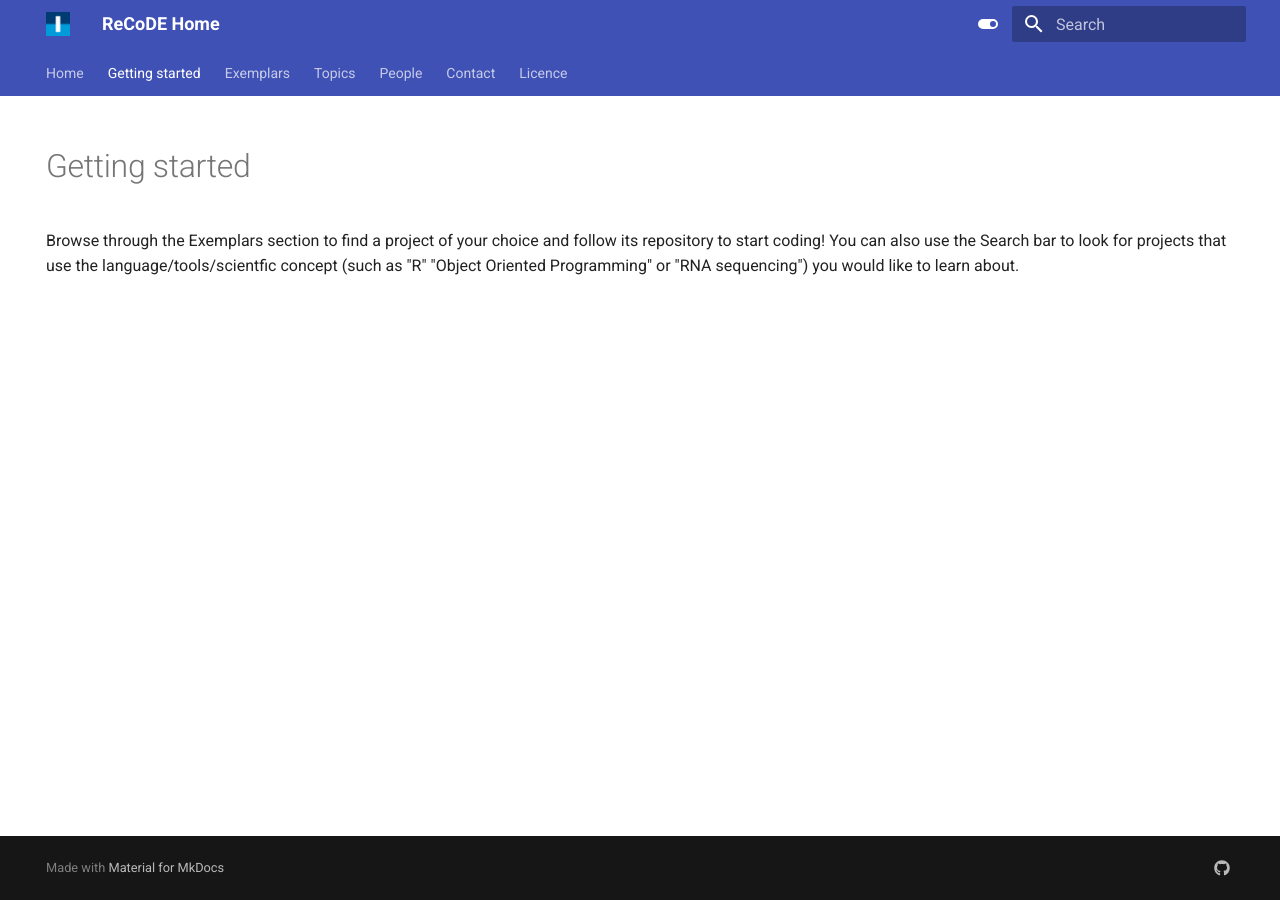
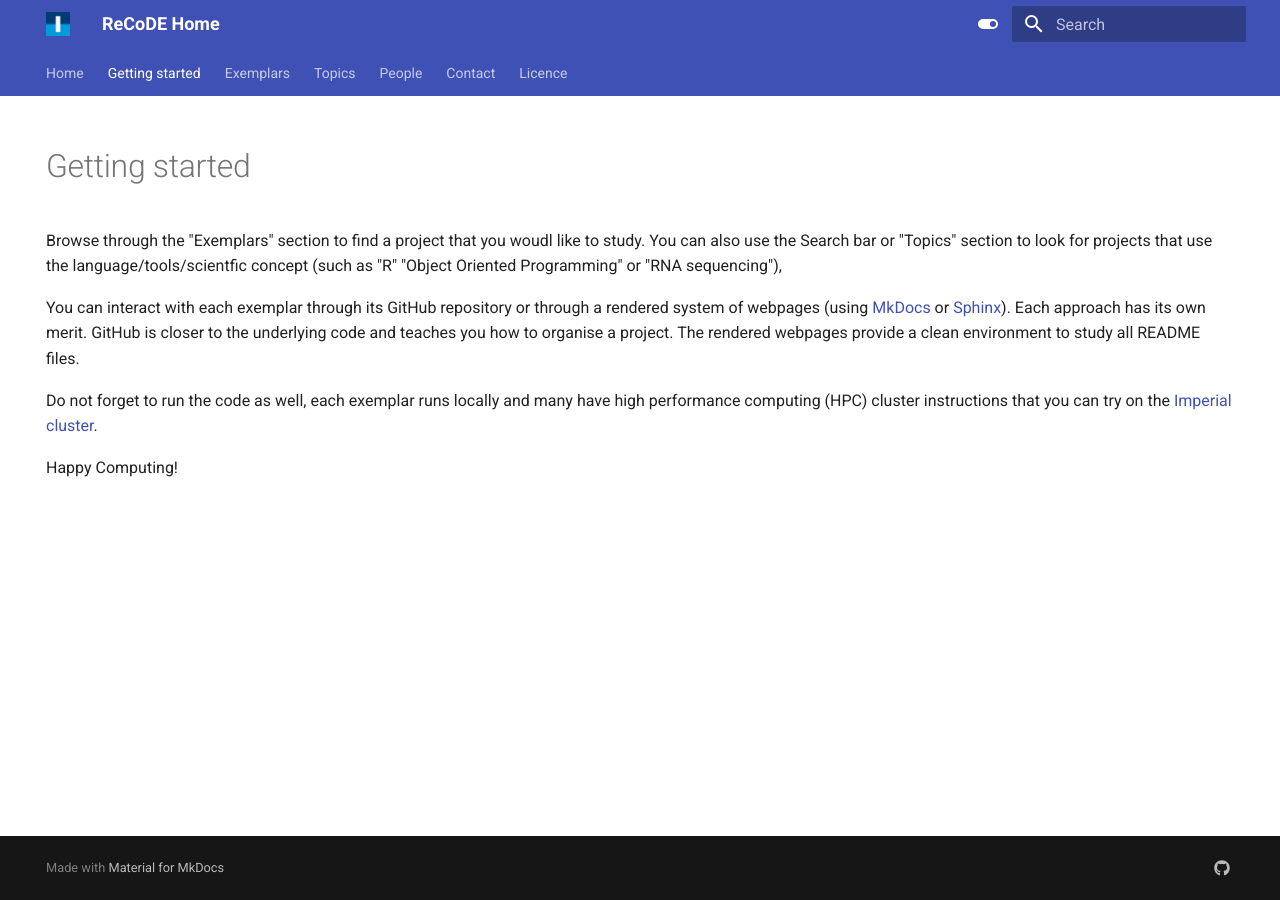
Before and after one commit to ImperialCollegeLondon/ReCoDE-home, an MkDocs documentation site: the page built from docs/getting-started.md, in a window 1280 px wide. Built offline with MkDocs 1.6.1 and Material for MkDocs 9.7.7, drawn with Linux system fonts in a browser that asks for light colours.

Commit message:
edit: added instructions

```diff
--- a/docs/getting-started.md
+++ b/docs/getting-started.md
@@ -7,4 +7,13 @@ search:
   exclude: true
 ---
 
-Browse through the Exemplars section to find a project of your choice and follow its repository to start coding! You can also use the Search bar to look for projects that use the language/tools/scientfic concept (such as "R" "Object Oriented Programming" or "RNA sequencing") you would like to learn about.
+Browse through the "Exemplars" section to find a project that you woudl like to study. You can also use the Search bar or "Topics" section to look for projects that use the language/tools/scientfic concept (such as "R" "Object Oriented Programming" or "RNA sequencing"),
+
+
+You can interact with each exemplar through its GitHub repository or through a rendered system of webpages (using [MkDocs](https://www.mkdocs.org) or [Sphinx](https://www.sphinx-doc.org/en/master/)). Each approach has its own merit. GitHub is closer to the underlying code and teaches you how to organise a project. The rendered webpages provide a clean environment to study all README files.
+
+
+Do not forget to run the code as well, each exemplar runs locally and many have high performance computing (HPC) cluster instructions that you can try on the [Imperial cluster](https://www.imperial.ac.uk/admin-services/ict/self-service/research-support/rcs/).
+
+
+Happy Computing!
```
